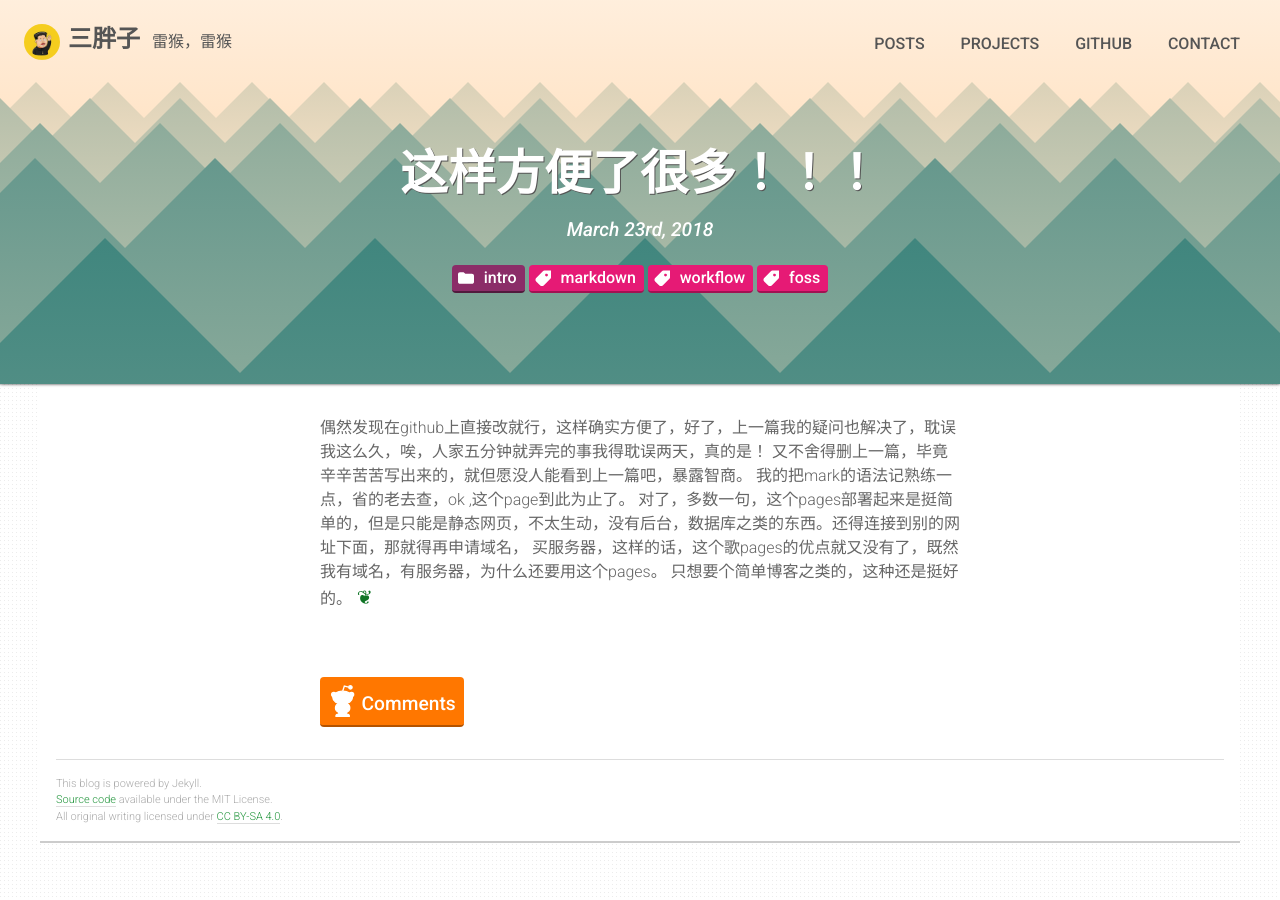
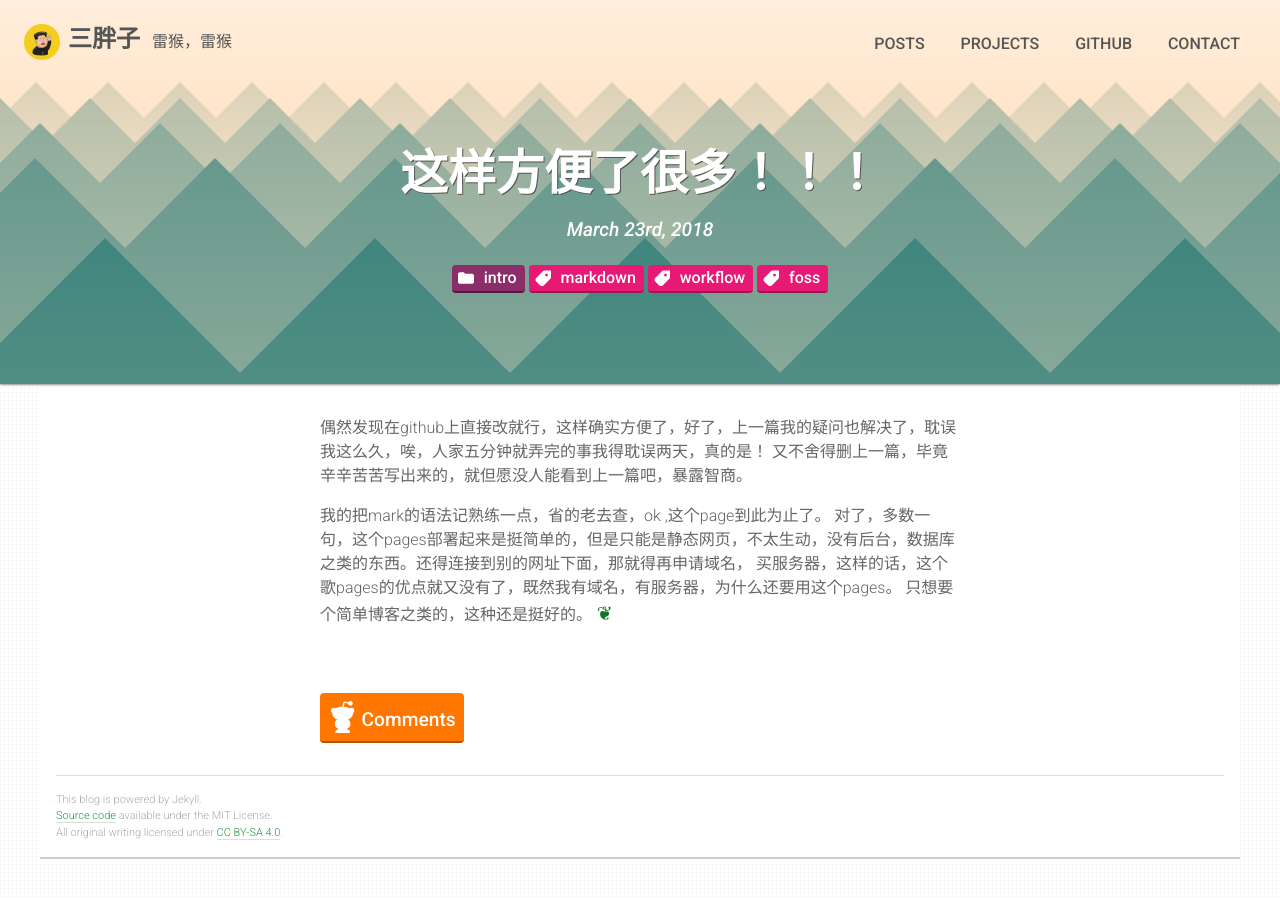
Before and after one commit to xusanpangzi/xusanpangzi.github.io, a Jekyll site: the page built from _posts/2018-03-23-重大变化.md, in a window 1280 px wide. Built offline with Jekyll 4.4.1, drawn with Linux system fonts in a browser that asks for light colours.

```diff
--- a/_posts/2018-03-23-重大变化.md
+++ b/_posts/2018-03-23-重大变化.md
@@ -5,8 +5,11 @@ category: intro
 tags: [markdown, workflow, foss]
 reddit_post: '#'
 ---
-   偶然发现在github上直接改就行，这样确实方便了，好了，上一篇我的疑问也解决了，耽误我这么久，唉，人家五分钟就弄完的事我得耽误两天，真的是！
+------------
+偶然发现在github上直接改就行，这样确实方便了，好了，上一篇我的疑问也解决了，耽误我这么久，唉，人家五分钟就弄完的事我得耽误两天，真的是！
 又不舍得删上一篇，毕竟辛辛苦苦写出来的，就但愿没人能看到上一篇吧，暴露智商。
+
+-------------
    我的把mark的语法记熟练一点，省的老去查，ok ,这个page到此为止了。
    对了，多数一句，这个pages部署起来是挺简单的，但是只能是静态网页，不太生动，没有后台，数据库之类的东西。还得连接到别的网址下面，那就得再申请域名，
 买服务器，这样的话，这个歌pages的优点就又没有了，既然我有域名，有服务器，为什么还要用这个pages。
```
